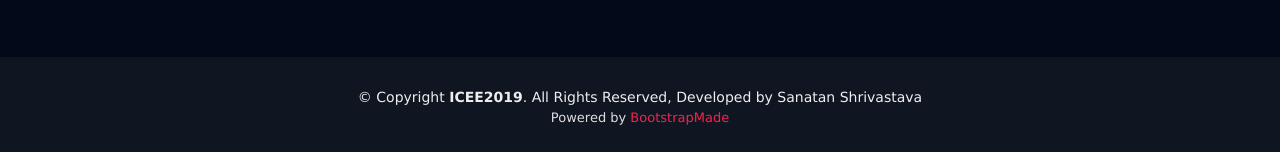
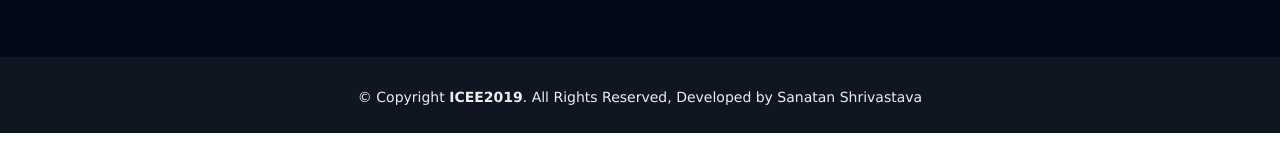
Before and after one commit to Sanatan-Shrivastava/icee.org, a plain HTML site: page callforpapers.html in a window 1280 px wide. Shown: the part 922-1074 px from the top of the page. Drawn offline with Linux system fonts and the light colour scheme; a web font is replaced by a local one.

```diff
--- a/callforpapers.html
+++ b/callforpapers.html
@@ -162,7 +162,7 @@
             Licensing information: https://bootstrapmade.com/license/
             Purchase the pro version with working PHP/AJAX contact form: https://bootstrapmade.com/buy/?theme=TheEvent
             -->
-            Powered by <a href="https://bootstrapmade.com/">BootstrapMade</a>
+            <!-- Powered by <a href="https://bootstrapmade.com/">BootstrapMade</a> -->
         </div>
         </div>
     </footer><!-- #footer -->
```
Also changed, not shown: dates.html (+1 -1 lines), details.html (+1 -1 lines), index.html (+1 -1 lines), organizers.html (+1 -1 lines), register.html (+1 -1 lines), techsessions.html (+1 -1 lines).
